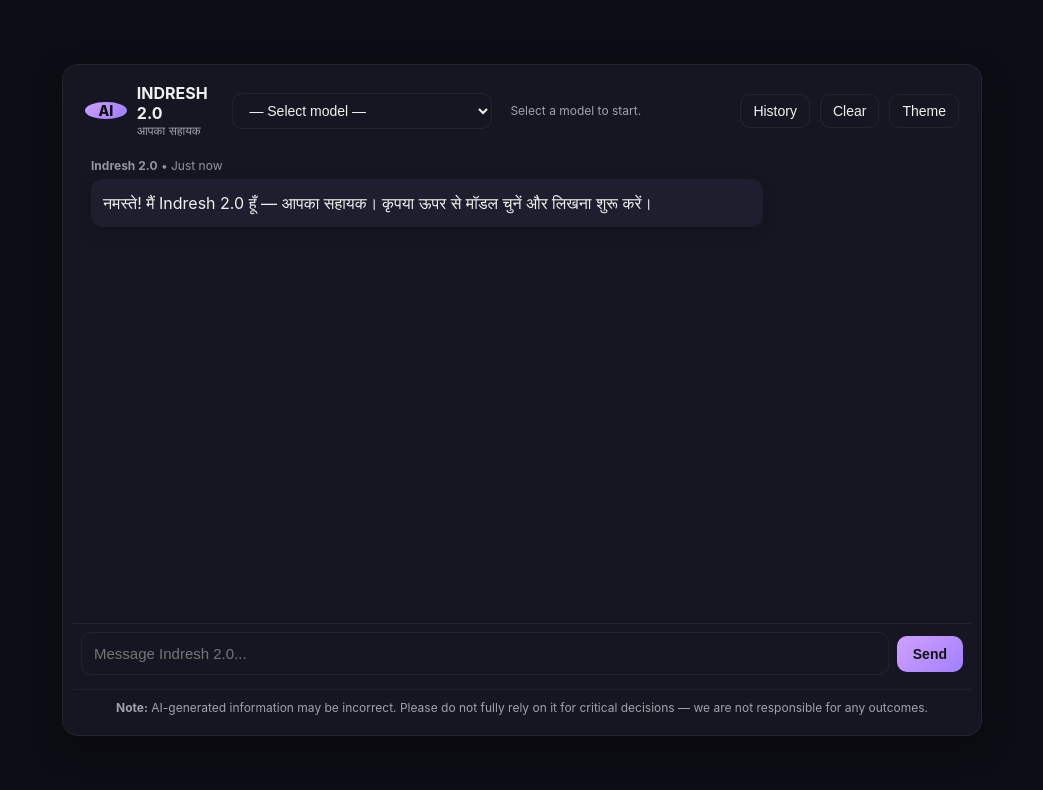
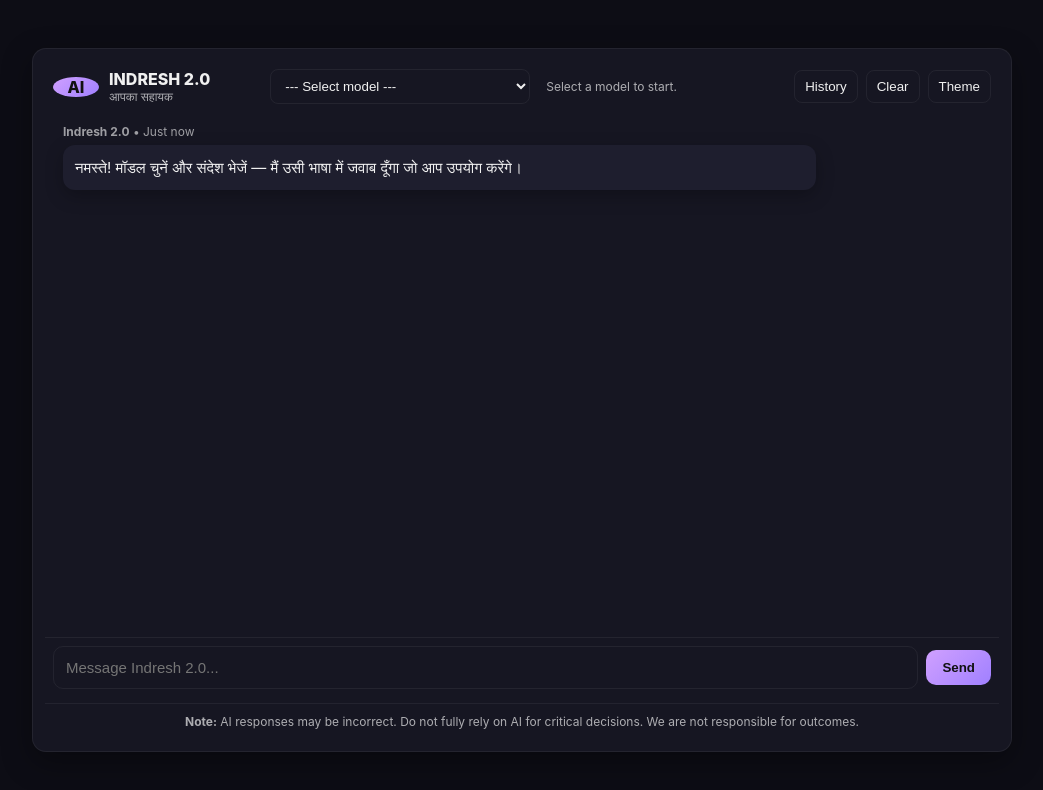
Before and after one commit to indreshdangi/chatterbot-quick, a plain HTML site: page public/index.html in a window 1280 px wide. Shown: the whole page, without its empty margins (118-1161 px from the left). Drawn offline with Linux system fonts and the light colour scheme; no server answers.

Commit message:
Update index.html

```diff
--- a/public/index.html
+++ b/public/index.html
@@ -9,47 +9,39 @@
   <style>
     :root{
       --bg:#0d0d15; --panel:#161622; --user:#2a2a3a; --ai:#1e1e2e;
-      --text:#f0f0f0; --muted:rgba(255,255,255,0.6); --accent:#e0a0ff; --border:rgba(255,255,255,0.06);
-      --radius:12px; --font-family: Inter, system-ui, -apple-system, "Segoe UI", Roboto, "Helvetica Neue", Arial;
+      --text:#f0f0f0; --muted:rgba(255,255,255,0.65); --accent:#e0a0ff; --border:rgba(255,255,255,0.06);
+      --radius:12px;
     }
-    /* Light (Window11-like) */
     .theme-light{
-      --bg:linear-gradient(180deg, rgba(255,255,255,0.85), rgba(245,245,247,0.92));
-      --panel: rgba(255,255,255,0.9);
-      --user:#f1f1f4;
-      --ai:#ffffff;
-      --text:#111;
-      --muted:rgba(0,0,0,0.6);
-      --accent:#5b6bff;
-      --border: rgba(16,16,24,0.06);
-      backdrop-filter: blur(8px) saturate(110%);
+      --bg: #f6f7fb; --panel: rgba(255,255,255,0.95); --user:#f1f1f4; --ai:#ffffff; --text:#111; --muted: rgba(0,0,0,0.6); --accent:#6b5dfc; --border: rgba(16,16,24,0.06);
+      filter: saturate(1.03);
+      backdrop-filter: blur(6px);
     }
 
     *{box-sizing:border-box;margin:0;padding:0}
     html,body{height:100%}
-    body{font-family:var(--font-family); background:var(--bg); color:var(--text); display:flex; align-items:center; justify-content:center; padding:14px; -webkit-font-smoothing:antialiased; -moz-osx-font-smoothing:grayscale;}
-
-    .card{width:920px;max-width:98%;background:var(--panel);border-radius:16px;padding:10px;border:1px solid var(--border);display:flex;flex-direction:column;height:84vh;box-shadow:0 12px 32px rgba(0,0,0,0.35);position:relative;overflow:hidden}
-    .header{display:flex;justify-content:space-between;align-items:center;padding:8px 12px}
+    body{font-family: Inter, system-ui, -apple-system, "Segoe UI", Roboto, Arial; background:var(--bg); color:var(--text); display:flex; align-items:center; justify-content:center; padding:12px;}
+    .card{width:980px;max-width:98%;background:var(--panel);border-radius:14px;padding:12px;border:1px solid var(--border);display:flex;flex-direction:column;height:88vh;box-shadow:0 10px 30px rgba(0,0,0,0.35);position:relative;overflow:hidden}
+    .header{display:flex;justify-content:space-between;align-items:center;padding:8px}
     .logo{display:flex;gap:10px;align-items:center}
-    .logo-icon{width:44px;height:44;border-radius:50%;background:linear-gradient(135deg,#cfa0ff,#9a7bff);display:flex;align-items:center;justify-content:center;color:#111;font-weight:800;font-size:14px}
-    .logo-text{font-weight:700;font-size:16px}
+    .logo-icon{width:46px;height:46;border-radius:50%;background:linear-gradient(135deg,#d0a0ff,#a080ff);display:flex;align-items:center;justify-content:center;color:#111;font-weight:800}
+    .logo-text{font-weight:800}
     .tiny{font-size:12px;color:var(--muted)}
 
-    .controls{display:flex;gap:10px;align-items:center}
-    select,button{background:transparent;border:1px solid var(--border);color:var(--text);padding:8px 12px;border-radius:10px;cursor:pointer;font-size:14px}
+    .controls{display:flex;gap:8px;align-items:center}
+    select,button{background:transparent;border:1px solid var(--border);color:var(--text);padding:8px 10px;border-radius:8px;cursor:pointer}
     select{min-width:260px}
-    .model-note{font-size:12px;color:var(--muted);margin-left:8px;min-width:220px}
+    .model-note{font-size:12px;color:var(--muted);margin-left:8px;min-width:240px}
 
     .messages{flex:1;overflow:auto;padding:12px 18px;position:relative}
-    .msg{margin-bottom:12px;max-width:78%;position:relative;word-break:break-word}
+    .msg{margin-bottom:12px;max-width:82%;position:relative;word-break:break-word}
     .msg.ai{align-self:flex-start}
     .msg.user{align-self:flex-end;text-align:right}
-    .bubble{padding:12px;border-radius:12px;background:var(--ai);box-shadow:0 6px 18px rgba(0,0,0,0.18);color:var(--text);line-height:1.5}
+    .bubble{padding:12px;border-radius:12px;background:var(--ai);box-shadow:0 6px 18px rgba(0,0,0,0.25);color:var(--text);line-height:1.4;font-size:15px}
     .bubble.user{background:var(--user)}
     .meta{font-size:12px;opacity:0.9;margin-bottom:6px;color:var(--muted)}
 
-    .msg .copy-btn{position:absolute;right:-42px;top:6px;font-size:16px;opacity:0;cursor:pointer;transition:opacity .12s;color:var(--accent);background:transparent;border:none}
+    .msg .copy-btn{position:absolute;right:-44px;top:6px;font-size:16px;opacity:0;cursor:pointer;transition:opacity .12s;color:var(--accent);background:transparent;border:none}
     .msg:hover .copy-btn{opacity:1}
 
     .typing { display:flex; gap:6px; align-items:center; padding:10px; border-radius:12px; background:var(--ai); width:fit-content; }
@@ -60,17 +52,23 @@
     input[type="text"]{flex:1;padding:12px;border-radius:10px;border:1px solid var(--border);background:transparent;color:var(--text);outline:none;font-size:15px}
     .send{padding:10px 16px;border-radius:10px;background:linear-gradient(135deg,#d0a0ff,#a080ff);border:none;color:#111;font-weight:700;cursor:pointer}
 
-    .disclaimer{font-size:12px;color:var(--muted);padding:10px 12px;border-top:1px solid var(--border);margin-top:6px; text-align:center}
+    .disclaimer{font-size:12px;color:var(--muted);padding:10px 12px;border-top:1px solid var(--border);margin-top:6px;text-align:center}
 
-    /* mobile adjustments */
-    @media (max-width:520px){
+    @media (max-width:820px){
+      .card{height:96vh;padding:8px}
+      select{min-width:160px}
+      .logo-text{font-size:16px}
+      .bubble{font-size:16px}
+    }
+    @media (max-width:420px){
+      body{padding:6px}
       .card{width:100%;height:100vh;border-radius:8px;padding:8px}
       .header{flex-direction:column;align-items:flex-start;gap:8px}
-      .controls{width:100%;display:flex;flex-direction:column;gap:8px}
+      .controls{width:100%;display:flex;flex-wrap:wrap}
       select{width:100%}
       .messages{padding:8px}
       .footer{position:sticky;bottom:0;background:transparent}
-      .bubble{font-size:16px}
+      .msg .copy-btn{right:-36px}
     }
   </style>
 </head>
@@ -87,9 +85,10 @@
 
       <div class="controls" aria-hidden="false">
         <select id="model-select" aria-label="Model selector">
-          <option value="" selected disabled>— Select model —</option>
-          <option value="groq_llama31">Groq · Llama 3.1 8B Instant</option>
-          <option value="gemini_1_5_flash">Google Gemini · 1.5 Flash</option>
+          <option value="">--- Select model ---</option>
+          <option value="llama_3_1_8b_instant">Llama 3.1 8B Instant (Groq)</option>
+          <option value="gemini_1_5_flash">Gemini 1.5 Flash (Google)</option>
+          <option value="openai_gpt4o">OpenAI GPT-4o (Optional)</option>
         </select>
         <div id="model-note" class="model-note">Select a model to start.</div>
 
@@ -102,8 +101,8 @@
     <div class="messages" id="messages" role="log" aria-live="polite">
       <div class="msg ai">
         <div class="meta"><strong>Indresh 2.0</strong> • Just now</div>
-        <div class="bubble">नमस्ते! मैं Indresh 2.0 हूँ — आपका सहायक। कृपया ऊपर से मॉडल चुनें और लिखना शुरू करें।</div>
-        <button class="copy-btn" data-text="नमस्ते! मैं Indresh 2.0 हूँ — आपका सहायक।">📄</button>
+        <div class="bubble">नमस्ते! मॉडल चुनें और संदेश भेजें — मैं उसी भाषा में जवाब दूँगा जो आप उपयोग करेंगे।</div>
+        <button class="copy-btn" data-text="नमस्ते! मॉडल चुनें और संदेश भेजें — मैं उसी भाषा में जवाब दूँगा जो आप उपयोग करेंगे।">📄</button>
       </div>
     </div>
 
@@ -113,12 +112,9 @@
     </div>
 
     <div class="disclaimer">
-      <strong>Note:</strong> AI-generated information may be incorrect. Please do not fully rely on it for critical decisions — we are not responsible for any outcomes.
+      <strong>Note:</strong> AI responses may be incorrect. Do not fully rely on AI for critical decisions. We are not responsible for outcomes.
     </div>
   </div>
-
-  <!-- minimal sidebar/history (reused earlier behavior) -->
-  <div class="sidebar" id="sidebar" aria-hidden="true" style="display:none"></div>
 
 <script>
 (function(){
@@ -135,12 +131,15 @@
   localStorage.setItem(convKey, convId);
 
   const MODEL_NOTES = {
-    "groq_llama31":"Groq: Llama 3.1 8B Instant (cheap default on server).",
-    "gemini_1_5_flash":"Google Gemini 1.5 Flash (may require valid API key & quota)."
+    "": "Select a model to start.",
+    llama_3_1_8b_instant: "Llama 3.1 8B Instant (Groq). Cheap default option.",
+    gemini_1_5_flash: "Gemini 1.5 Flash (Google Generative).",
+    openai_gpt4o: "OpenAI GPT-4o (requires OPENAI key)."
   };
-  function setModelNote(){ modelNote.textContent = MODEL_NOTES[modelSelect.value] || "Select a model to start."; }
+  function setModelNote(){ modelNote.textContent = MODEL_NOTES[modelSelect.value] || ""; }
+  setModelNote();
 
-  function addMessage(who, text, isUser=false){
+  function addMessage(role, text, isUser=false){
     const wrapper = document.createElement('div'); wrapper.className = 'msg ' + (isUser ? 'user':'ai');
     const meta = document.createElement('div'); meta.className='meta';
     meta.innerHTML = `<strong>${isUser ? 'You' : 'Indresh 2.0'}</strong> • ${new Date().toLocaleTimeString([], {hour:'2-digit', minute:'2-digit'})}`;
@@ -151,37 +150,53 @@
     messagesEl.appendChild(wrapper); messagesEl.scrollTop = messagesEl.scrollHeight;
   }
 
+  function showTyping(){ const t = document.createElement('div'); t.className='msg ai typing-wrapper'; const typing=document.createElement('div'); typing.className='typing'; typing.innerHTML='<div class="dot"></div><div class="dot"></div><div class="dot"></div>'; t.appendChild(typing); messagesEl.appendChild(t); messagesEl.scrollTop=messagesEl.scrollHeight; return t; }
+  function hideTyping(el){ if(el && el.remove) el.remove(); messagesEl.scrollTop = messagesEl.scrollHeight; }
+
   async function sendToServer(userText){
-    const model = modelSelect.value || ""; // server will fallback to Groq Llama-3.1 if empty
+    const model = modelSelect.value;
+    if(!model) return { error:true, body: "Select a model from the dropdown first." };
     try{
       const res = await fetch('/api/chat', {
         method:'POST',
         headers:{'Content-Type':'application/json'},
         body: JSON.stringify({ message: userText, conversation_id: convId, model })
       });
-      if(!res.ok){ const t = await res.text(); return { error:true, body:t, status:res.status }; }
+      if(!res.ok){
+        const t = await res.text();
+        return { error:true, status: res.status, body: t };
+      }
       const j = await res.json();
       return { error:false, text: j.output?.content || '' };
-    } catch(e){ return { error:true, body:String(e) }; }
+    }catch(e){ return { error:true, body: String(e) }; }
   }
 
   let sending=false;
   async function handleSend(){
     if(sending) return;
     const t = inputEl.value.trim(); if(!t) return;
-    if(!modelSelect.value){ if(!confirm("No model selected — server will use default Groq Llama-3.1. Continue?")) return; }
     addMessage('You', t, true);
     inputEl.value=''; sending=true; sendBtn.disabled=true;
-    // show typing
-    const tnode = document.createElement('div'); tnode.className='msg ai typing-wrapper'; tnode.innerHTML='<div class="typing"><div class="dot"></div><div class="dot"></div><div class="dot"></div></div>'; messagesEl.appendChild(tnode); messagesEl.scrollTop = messagesEl.scrollHeight;
-
+    const typingEl = showTyping();
     const r = await sendToServer(t);
-    tnode.remove();
+    hideTyping(typingEl);
     if(r.error){
-      addMessage('Indresh 2.0', `Provider error: ${r.body || r.status || 'server unreachable'}`);
+      addMessage('Indresh 2.0', `Error: ${r.body || r.status || 'server unreachable'}`);
     } else {
       const text = r.text || 'क्षमा करें — सर्वर ने कुछ नहीं लौटाया।';
-      addMessage('Indresh 2.0', text);
+      // typing reveal effect if small
+      if(text.length < 800){
+        let i=0; const chunk=6;
+        const wrapper = document.createElement('div'); wrapper.className='msg ai';
+        const meta = document.createElement('div'); meta.className='meta'; meta.innerHTML = `<strong>Indresh 2.0</strong> • ${new Date().toLocaleTimeString([], {hour:'2-digit', minute:'2-digit'})}`;
+        const bubble = document.createElement('div'); bubble.className='bubble';
+        const copyBtn = document.createElement('button'); copyBtn.className='copy-btn'; copyBtn.textContent='📄';
+        wrapper.appendChild(meta); wrapper.appendChild(bubble); wrapper.appendChild(copyBtn);
+        messagesEl.appendChild(wrapper); messagesEl.scrollTop = messagesEl.scrollHeight;
+        const iv = setInterval(()=>{ i = Math.min(text.length, i+chunk); bubble.textContent = text.slice(0,i); copyBtn.dataset.text = bubble.textContent; messagesEl.scrollTop = messagesEl.scrollHeight; if(i>=text.length){ clearInterval(iv); } }, 16);
+      } else {
+        addMessage('Indresh 2.0', text);
+      }
     }
     sending=false; sendBtn.disabled=false;
   }
@@ -189,22 +204,16 @@
   sendBtn.addEventListener('click', handleSend);
   inputEl.addEventListener('keydown', e => { if(e.key==='Enter') handleSend(); });
 
-  clearBtn.addEventListener('click', async ()=>{
-    if(!confirm('Clear this chat?')) return;
-    try{ await fetch('/api/clear/' + convId, { method:'POST' }); messagesEl.innerHTML=''; convId = Date.now().toString(); localStorage.setItem(convKey, convId); addMessage('Indresh 2.0','Chat cleared.'); }catch(e){ alert('Clear failed'); }
-  });
+  clearBtn.addEventListener('click', async ()=>{ if(!confirm('Clear this chat?')) return; try{ await fetch('/api/clear/' + convId, { method:'POST' }); messagesEl.innerHTML=''; convId = Date.now().toString(); localStorage.setItem(convKey, convId); addMessage('Indresh 2.0','Chat cleared. नमस्ते — कैसे सहायता करूँ?'); }catch(e){ alert('Clear failed'); } });
 
-  themeBtn.addEventListener('click', ()=>{
-    if(document.body.classList.contains('theme-light')){ document.body.classList.remove('theme-light'); localStorage.removeItem('theme'); } else { document.body.classList.add('theme-light'); localStorage.setItem('theme','light'); }
-  });
+  themeBtn.addEventListener('click', ()=>{ if(document.body.classList.contains('theme-light')){ document.body.classList.remove('theme-light'); localStorage.removeItem('theme'); } else { document.body.classList.add('theme-light'); localStorage.setItem('theme','light'); } });
 
-  modelSelect.addEventListener('change', setModelNote);
-  setModelNote();
+  modelSelect.addEventListener('change', ()=> setModelNote() );
 
   (async function initLoad(){
     try{
       const res = await fetch('/api/history/' + convId);
-      if(res.ok){ const j = await res.json(); messagesEl.innerHTML=''; for(const m of j.messages) addMessage(m.role==='user' ? 'You' : 'Indresh 2.0', m.content, m.role==='user'); }
+      if(res.ok){ const j = await res.json(); messagesEl.innerHTML = ''; for(const m of j.messages) addMessage(m.role === 'user' ? 'You' : 'Indresh 2.0', m.content, m.role==='user'); }
     }catch(e){}
     inputEl.focus();
   })();
```
